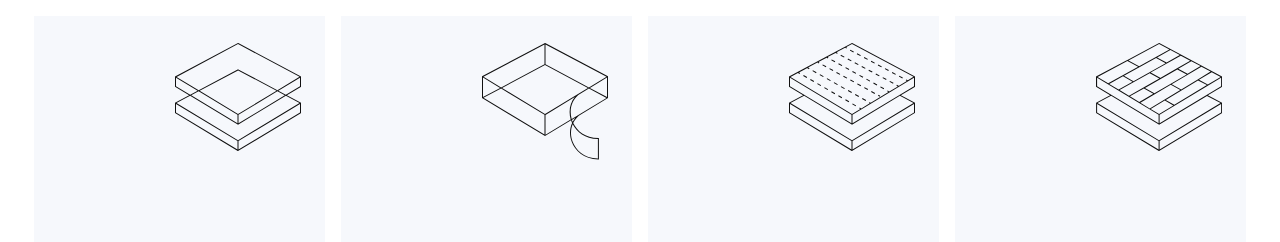
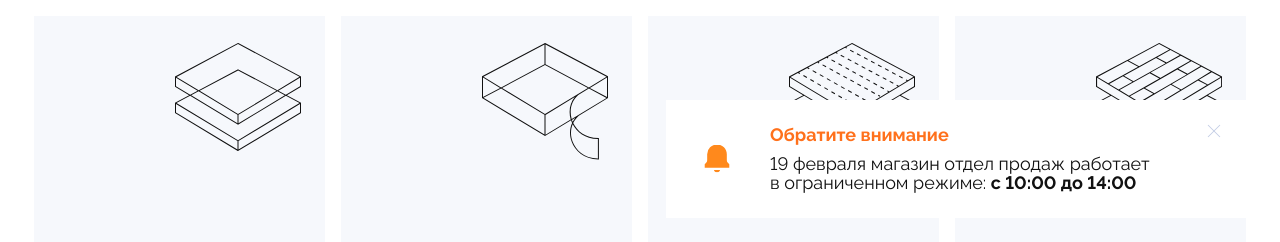
Before and after one commit to acrysense/lemacom, a plain HTML site: page index.html in a window 1280 px wide. Shown: the part 542-784 px from the top of the page. Drawn offline with Linux system fonts and the light colour scheme.

Commit message:
Improvements #11

```diff
--- a/index.html
+++ b/index.html
@@ -374,7 +374,7 @@
     </div>
     <!-- End of news -->
     <!-- Notification -->
-    <div class="notification">
+    <div class="notification notification--active">
         <div class="notification__content">
             <h4 class="notification__title">Обратите внимание</h4>
             <p class="notification__description">19 февраля магазин отдел продаж работает в ограниченном режиме: <strong>с 10:00 до 14:00</strong></p>
```
Also changed, not shown: css/app.min.css, js/app.min.js, 2 other files.
